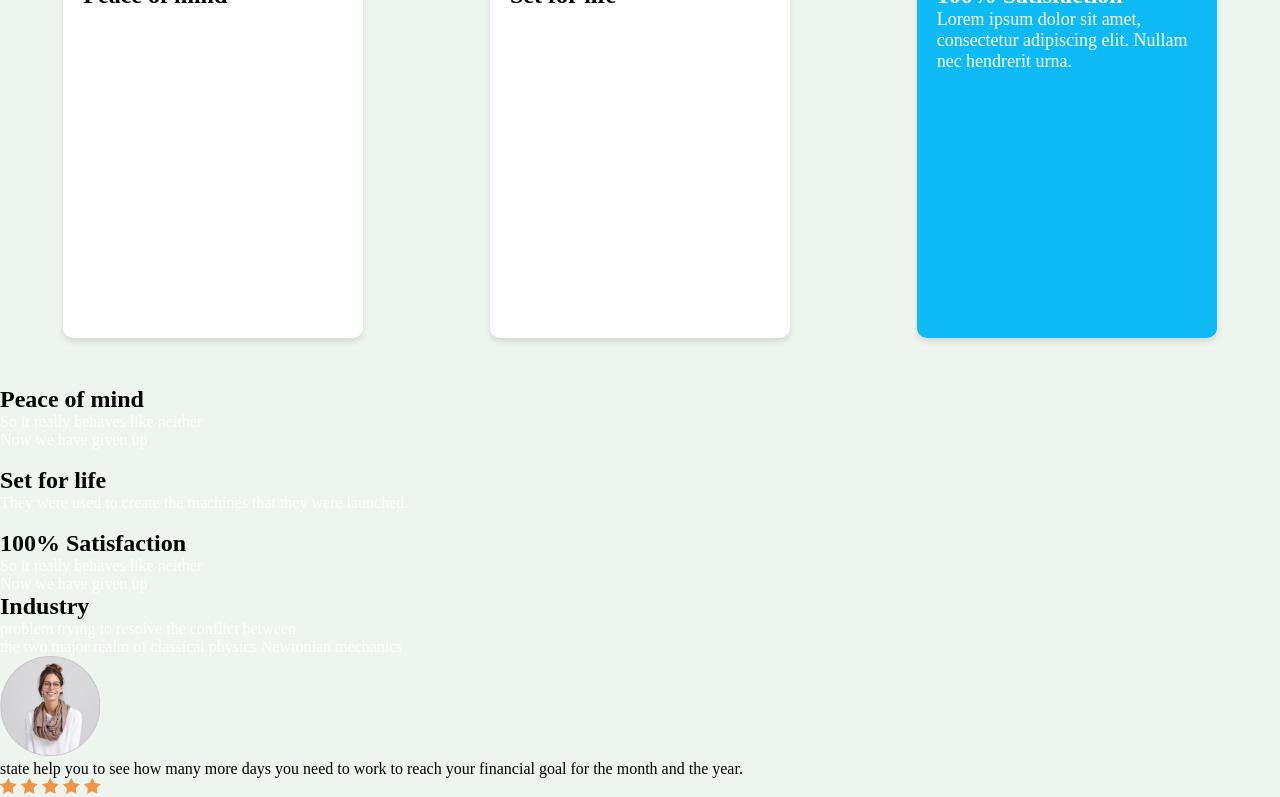
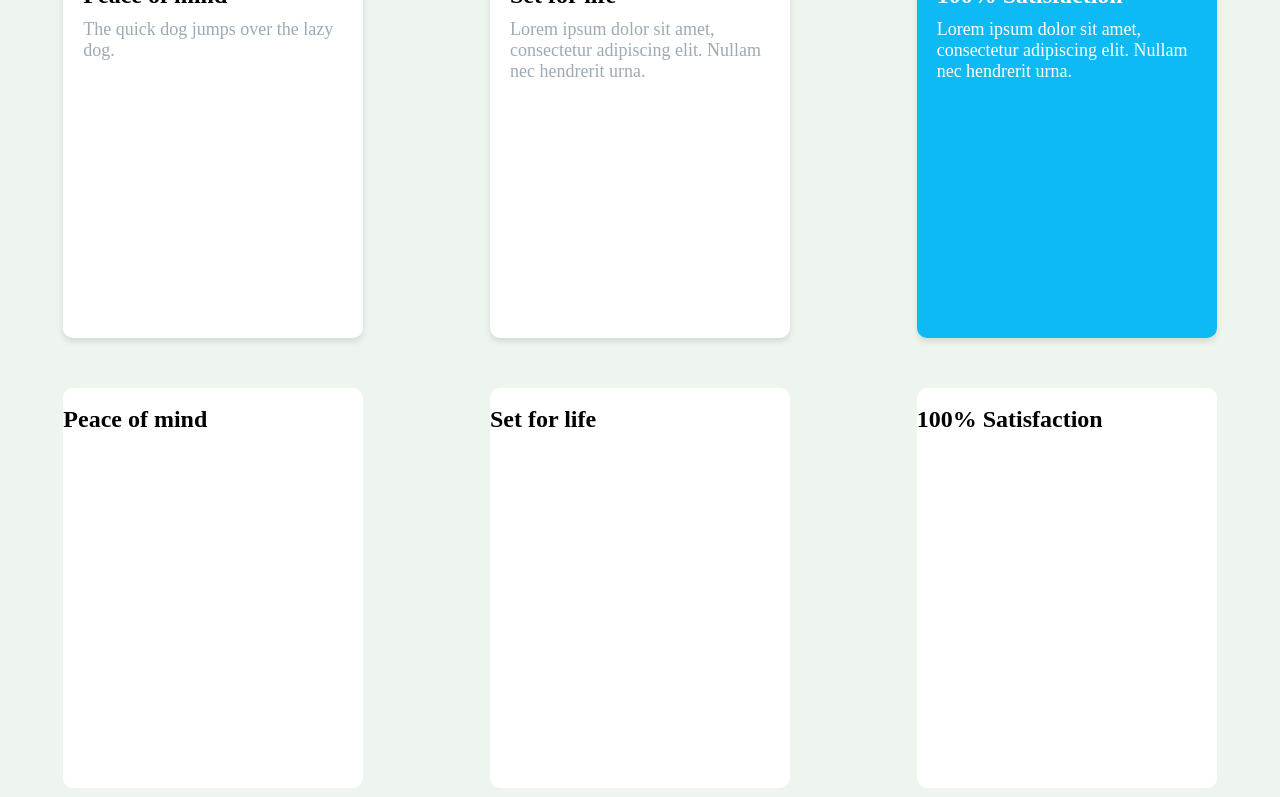
Before and after one commit to MeshackKorir/weekend-challenge, a plain HTML site: page index.html in a window 1280 px wide. Shown: the part 642-1439 px from the top of the page. Drawn offline with Linux system fonts and the light colour scheme.

Commit message:
upto section2

```diff
--- a/style.css
+++ b/style.css
@@ -140,3 +140,30 @@ body{
 .card-content {
     padding: 20px;
 }
+
+.card-title {
+    font-size: 24px;
+    font-weight: bold;
+    margin-bottom: 10px;
+}
+.card-text {
+    font-size: 18px;
+    color: rgb(156, 170, 182);
+
+}
+
+/* section2 */
+.cards2{
+    display: flex;
+    justify-content: space-around;
+    flex-wrap: wrap;
+    margin-bottom: 30px;
+}
+.card2{
+    width: 300px;
+    background-color: #ffffff;
+    border-radius: 10px;
+    overflow: hidden;
+    height: 50vh;
+    margin-top: 20px;
+}
```
